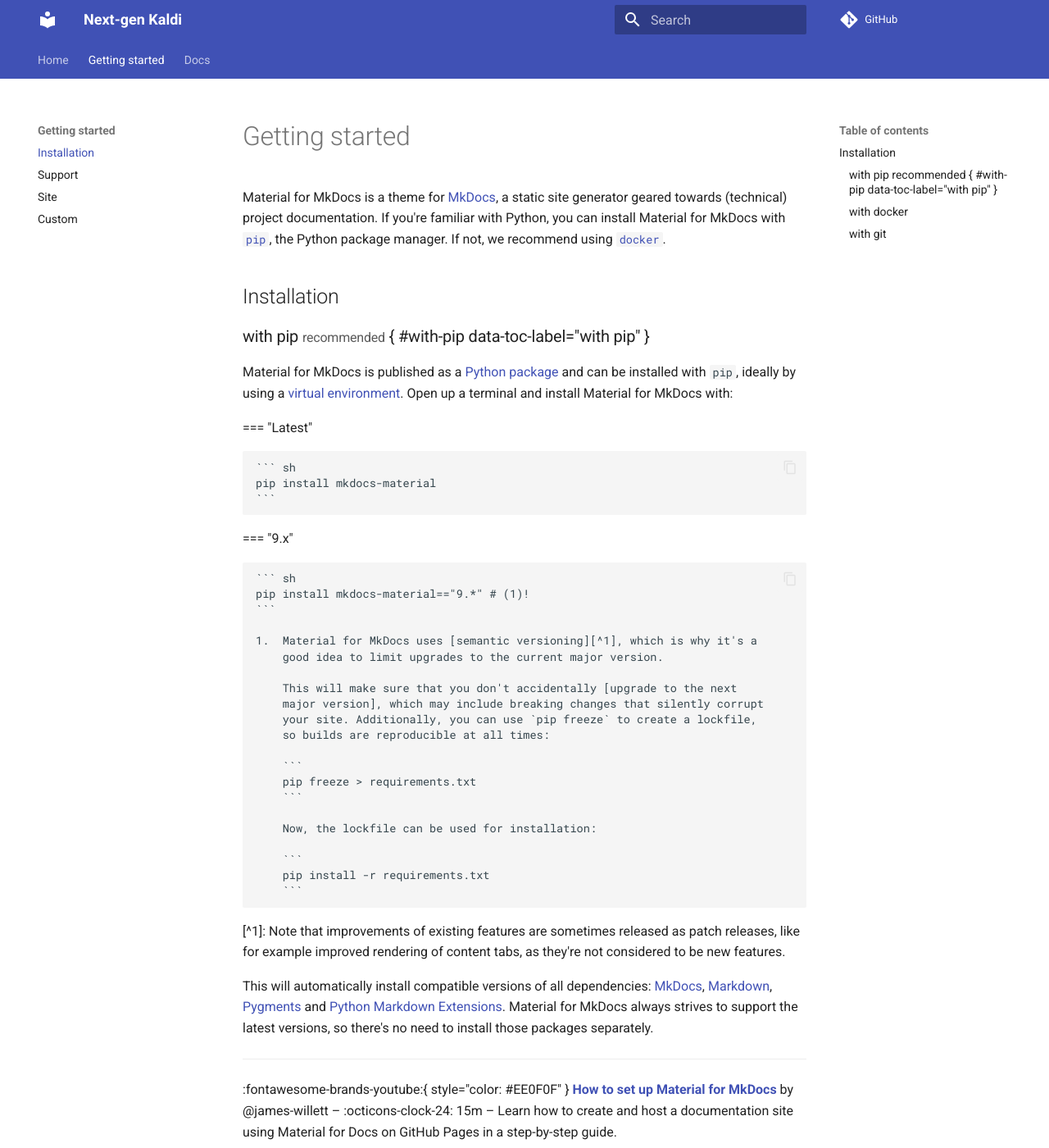
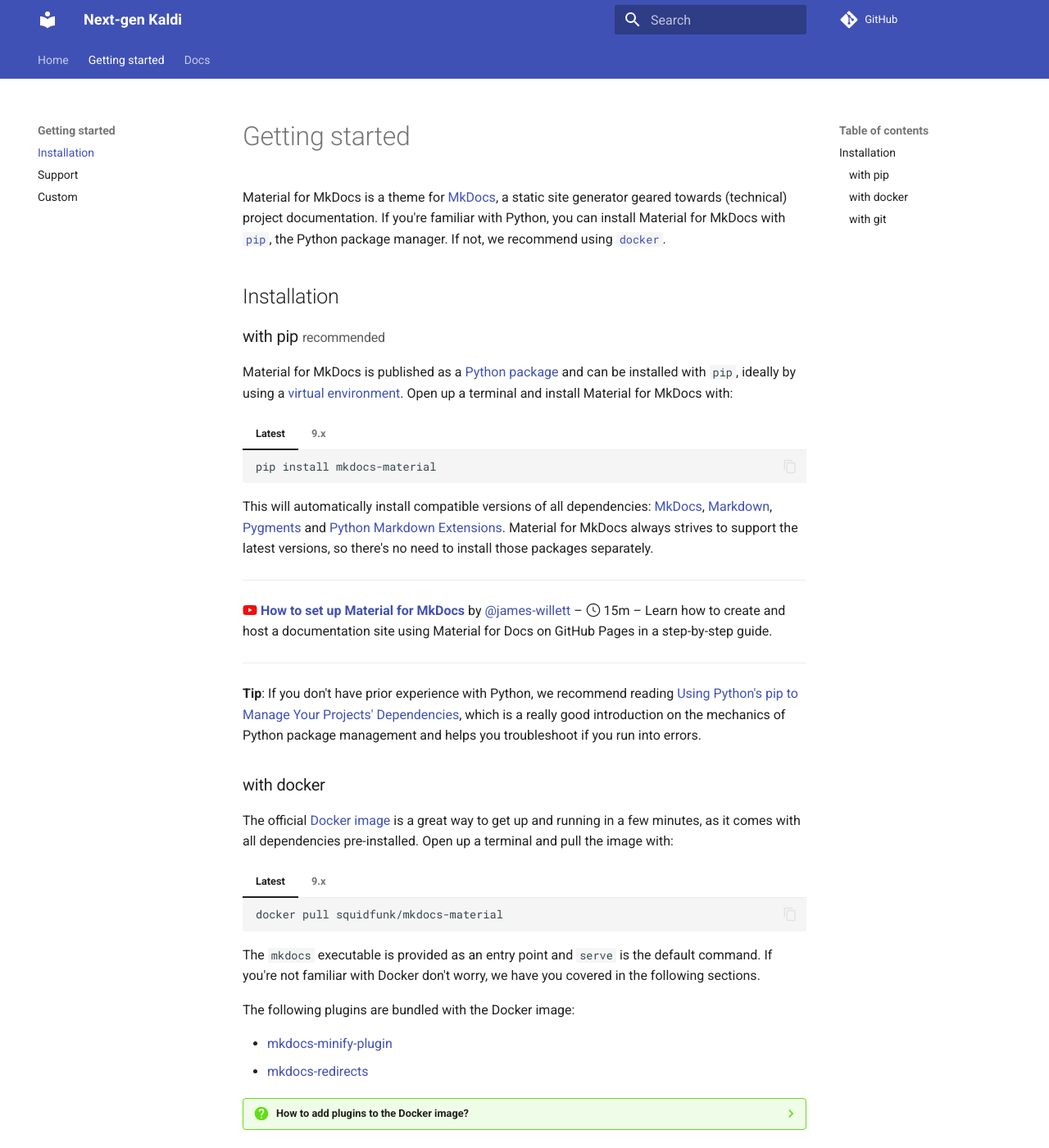
Before and after one commit to k2-fsa/k2-fsa-www, an MkDocs documentation site: the page built from docs/getting-started.md, in a window 1280 px wide and 1400 px high. Shown: the whole window at 82% size. Built offline with MkDocs 1.6.1 and Material for MkDocs 9.7.7, drawn with Linux system fonts in a browser that asks for light colours; some of the changed lines change nothing that is shown; some of the changed text lies outside the part shown.

Commit message:
add markdown extension

````diff
--- a/docs/creating-your-site.md
+++ /dev/null
@@ -1,227 +0,0 @@
-# Creating your site
-
-After you've [installed] Material for MkDocs, you can bootstrap your project
-documentation using the `mkdocs` executable. Go to the directory where you want
-your project to be located and enter:
-
-```
-mkdocs new .
-```
-
-Alternatively, if you're running Material for MkDocs from within Docker, use:
-
-=== "Unix, Powershell"
-
-    ```
-    docker run --rm -it -v ${PWD}:/docs squidfunk/mkdocs-material new .
-    ```
-
-=== "Windows"
-
-    ```
-    docker run --rm -it -v "%cd%":/docs squidfunk/mkdocs-material new .
-    ```
-
-This will create the following structure:
-
-``` { .sh .no-copy }
-.
-├─ docs/
-│  └─ index.md
-└─ mkdocs.yml
-```
-
-  [installed]: getting-started.md
-
-## Configuration
-
-### Minimal configuration
-
-Simply add the following lines to `mkdocs.yml` to enable the theme:
-
-``` yaml
-theme:
-  name: material
-```
-
-  [installation methods]: getting-started.md#installation
-
-???+ tip "Recommended: [configuration validation and auto-complete]"
-
-    In order to minimize friction and maximize productivity, Material for MkDocs
-    provides its own [schema.json][^1] for `mkdocs.yml`. If your editor supports
-    YAML schema validation, it's definitely recommended to set it up:
-
-    === "Visual Studio Code"
-
-        1.  Install [`vscode-yaml`][vscode-yaml] for YAML language support.
-        2.  Add the schema under the `yaml.schemas` key in your user or
-            workspace [`settings.json`][settings.json]:
-
-            ``` json
-            {
-              "yaml.schemas": {
-                "https://squidfunk.github.io/mkdocs-material/schema.json": "mkdocs.yml"
-              },
-              "yaml.customTags": [ // (1)!
-                "!ENV scalar",
-                "!ENV sequence",
-                "tag:yaml.org,2002:python/name:materialx.emoji.to_svg",
-                "tag:yaml.org,2002:python/name:materialx.emoji.twemoji",
-                "tag:yaml.org,2002:python/name:pymdownx.superfences.fence_code_format"
-              ]
-            }
-            ```
-
-            1.  This setting is necessary if you plan to use [icons and emojis],
-                or Visual Studio Code will show errors on certain lines.
-
-    === "Other"
-
-        1.  Ensure your editor of choice has support for YAML schema validation.
-        2.  Add the following lines at the top of `mkdocs.yml`:
-
-            ``` yaml
-            # yaml-language-server: $schema=https://squidfunk.github.io/mkdocs-material/schema.json
-            ```
-
-  [^1]:
-    If you're a MkDocs plugin or Markdown extension author and your project
-    works with Material for MkDocs, you're very much invited to contribute a
-    schema for your [extension] or [plugin] as part of a pull request on GitHub.
-    If you already have a schema defined, or wish to self-host your schema to
-    reduce duplication, you can add it via [$ref].
-
-  [configuration validation and auto-complete]: https://twitter.com/squidfunk/status/1487746003692400642
-  [schema.json]: schema.json
-  [vscode-yaml]: https://marketplace.visualstudio.com/items?itemName=redhat.vscode-yaml
-  [settings.json]: https://code.visualstudio.com/docs/getstarted/settings
-  [extension]: https://github.com/squidfunk/mkdocs-material/tree/master/docs/schema/extensions
-  [plugin]: https://github.com/squidfunk/mkdocs-material/tree/master/docs/schema/plugins
-  [$ref]: https://json-schema.org/understanding-json-schema/structuring.html#ref
-  [icons and emojis]: reference/icons-emojis.md
-
-### Advanced configuration
-
-Material for MkDocs comes with many configuration options. The setup section
-explains in great detail how to configure and customize colors, fonts, icons
-and much more:
-
-<div class="mdx-columns" markdown>
-
-- [Changing the colors]
-- [Changing the fonts]
-- [Changing the language]
-- [Changing the logo and icons]
-- [Ensuring data privacy]
-- [Setting up navigation]
-- [Setting up site search]
-- [Setting up site analytics]
-- [Setting up social cards]
-- [Setting up a blog]
-- [Setting up tags]
-- [Setting up versioning]
-- [Setting up the header]
-- [Setting up the footer]
-- [Adding a git repository]
-- [Adding a comment system]
-- [Building an optimized site]
-- [Building for offline usage]
-
-</div>
-
-Furthermore, see the list of supported [Markdown extensions] that are natively
-integrated with Material for MkDocs, delivering an unprecedented low-effort
-technical writing experience.
-
-  [Changing the colors]: setup/changing-the-colors.md
-  [Changing the fonts]: setup/changing-the-fonts.md
-  [Changing the language]: setup/changing-the-language.md
-  [Changing the logo and icons]: setup/changing-the-logo-and-icons.md
-  [Ensuring data privacy]: setup/ensuring-data-privacy.md
-  [Setting up navigation]: setup/setting-up-navigation.md
-  [Setting up site search]: setup/setting-up-site-search.md
-  [Setting up site analytics]: setup/setting-up-site-analytics.md
-  [Setting up social cards]: setup/setting-up-social-cards.md
-  [Setting up a blog]: setup/setting-up-a-blog.md
-  [Setting up tags]: setup/setting-up-tags.md
-  [Setting up versioning]: setup/setting-up-versioning.md
-  [Setting up the header]: setup/setting-up-the-header.md
-  [Setting up the footer]: setup/setting-up-the-footer.md
-  [Adding a git repository]: setup/adding-a-git-repository.md
-  [Adding a comment system]: setup/adding-a-comment-system.md
-  [Building for offline usage]: setup/building-for-offline-usage.md
-  [Building an optimized site]: setup/building-an-optimized-site.md
-  [Markdown extensions]: setup/extensions/index.md
-
-## Previewing as you write
-
-MkDocs includes a live preview server, so you can preview your changes as you
-write your documentation. The server will automatically rebuild the site upon
-saving. Start it with:
-
-``` sh
-mkdocs serve # (1)!
-```
-
-1.  If you have a large documentation project, it might take minutes until
-    MkDocs has rebuilt all pages for you to preview. If you're only interested
-    in the current page, the [`--dirtyreload`][--dirtyreload] flag will make
-    rebuilds much faster:
-
-    ```
-    mkdocs serve --dirtyreload
-    ```
-
-If you're running Material for MkDocs from within Docker, use:
-
-=== "Unix, Powershell"
-
-    ```
-    docker run --rm -it -p 8000:8000 -v ${PWD}:/docs squidfunk/mkdocs-material
-    ```
-
-=== "Windows"
-
-    ```
-    docker run --rm -it -p 8000:8000 -v "%cd%":/docs squidfunk/mkdocs-material
-    ```
-
-Point your browser to [localhost:8000][live preview] and you should see:
-
-[![Creating your site]][Creating your site]
-
-  [--dirtyreload]: https://www.mkdocs.org/about/release-notes/#support-for-dirty-builds-990
-  [live preview]: http://localhost:8000
-  [Creating your site]: assets/screenshots/creating-your-site.png
-
-## Building your site
-
-When you're finished editing, you can build a static site from your Markdown
-files with:
-
-```
-mkdocs build
-```
-
-If you're running Material for MkDocs from within Docker, use:
-
-=== "Unix, Powershell"
-
-    ```
-    docker run --rm -it -v ${PWD}:/docs squidfunk/mkdocs-material build
-    ```
-
-=== "Windows"
-
-    ```
-    docker run --rm -it -v "%cd%":/docs squidfunk/mkdocs-material build
-    ```
-
-The contents of this directory make up your project documentation. There's no
-need for operating a database or server, as it is completely self-contained.
-The site can be hosted on [GitHub Pages], [GitLab Pages], a CDN of your choice
-or your private web space.
-
-  [GitHub Pages]: publishing-your-site.md#github-pages
-  [GitLab pages]: publishing-your-site.md#gitlab-pages
--- a/mkdocs.yml
+++ b/mkdocs.yml
@@ -31,9 +31,51 @@
   - Getting started:
     - Installation: getting-started.md
     - Support: browser-support.md
-    - Site: creating-your-site.md
     - Custom: customization.md
   - Docs:
     - k2: https://k2-fsa.github.io/k2/
     - icefall: https://k2-fsa.github.io/k2/
     - lhotse: https://k2-fsa.github.io/k2/
+
+
+# Extensions
+markdown_extensions:
+  - abbr
+  - admonition
+  - attr_list
+  - def_list
+  - footnotes
+  - md_in_html
+  - toc:
+      permalink: true
+  - pymdownx.arithmatex:
+      generic: true
+  - pymdownx.betterem:
+      smart_enable: all
+  - pymdownx.caret
+  - pymdownx.details
+  - pymdownx.emoji:
+      emoji_generator: !!python/name:materialx.emoji.to_svg
+      emoji_index: !!python/name:materialx.emoji.twemoji
+  - pymdownx.highlight:
+      anchor_linenums: true
+      line_spans: __span
+      pygments_lang_class: true
+  - pymdownx.inlinehilite
+  - pymdownx.keys
+  - pymdownx.magiclink:
+      repo_url_shorthand: true
+      user: squidfunk
+      repo: mkdocs-material
+  - pymdownx.mark
+  - pymdownx.smartsymbols
+  - pymdownx.superfences:
+      custom_fences:
+        - name: mermaid
+          class: mermaid
+          format: !!python/name:pymdownx.superfences.fence_code_format
+  - pymdownx.tabbed:
+      alternate_style: true
+  - pymdownx.tasklist:
+      custom_checkbox: true
+  - pymdownx.tilde
````
